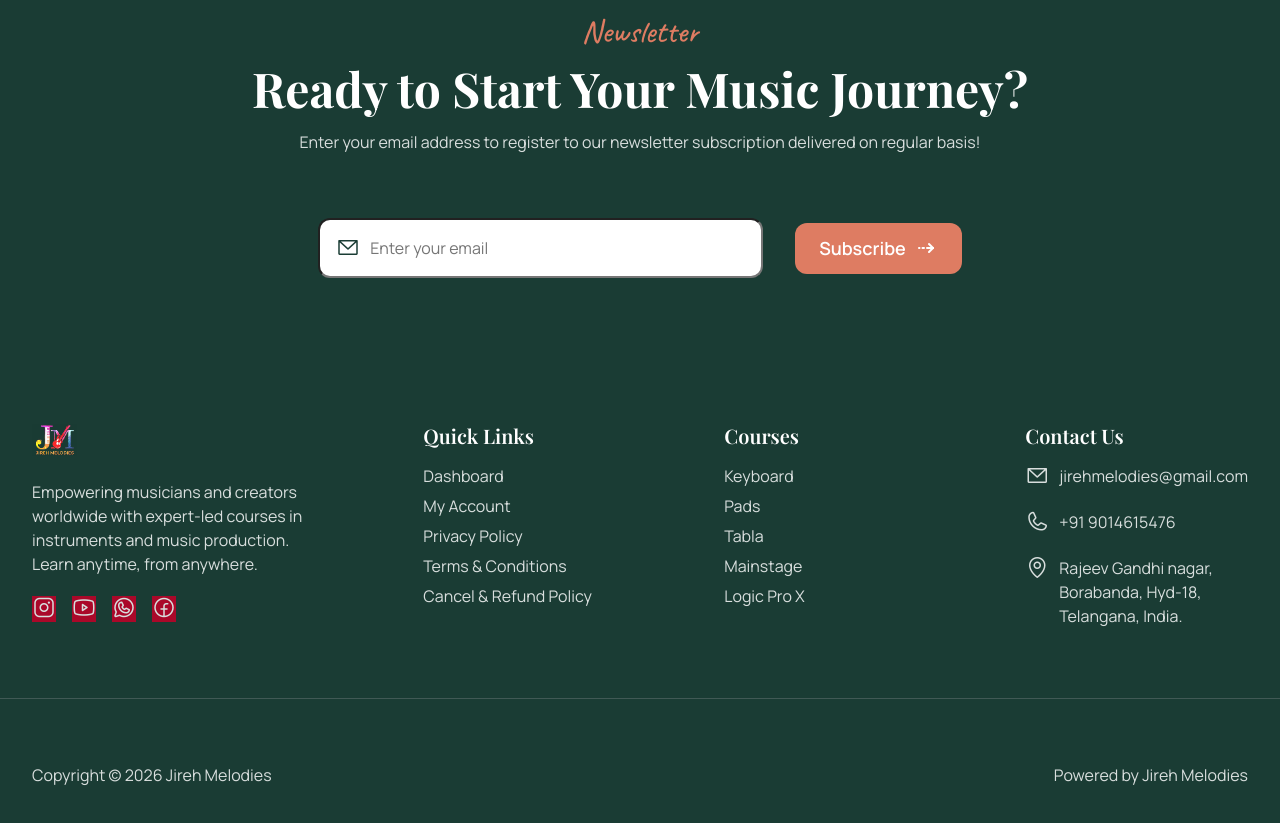
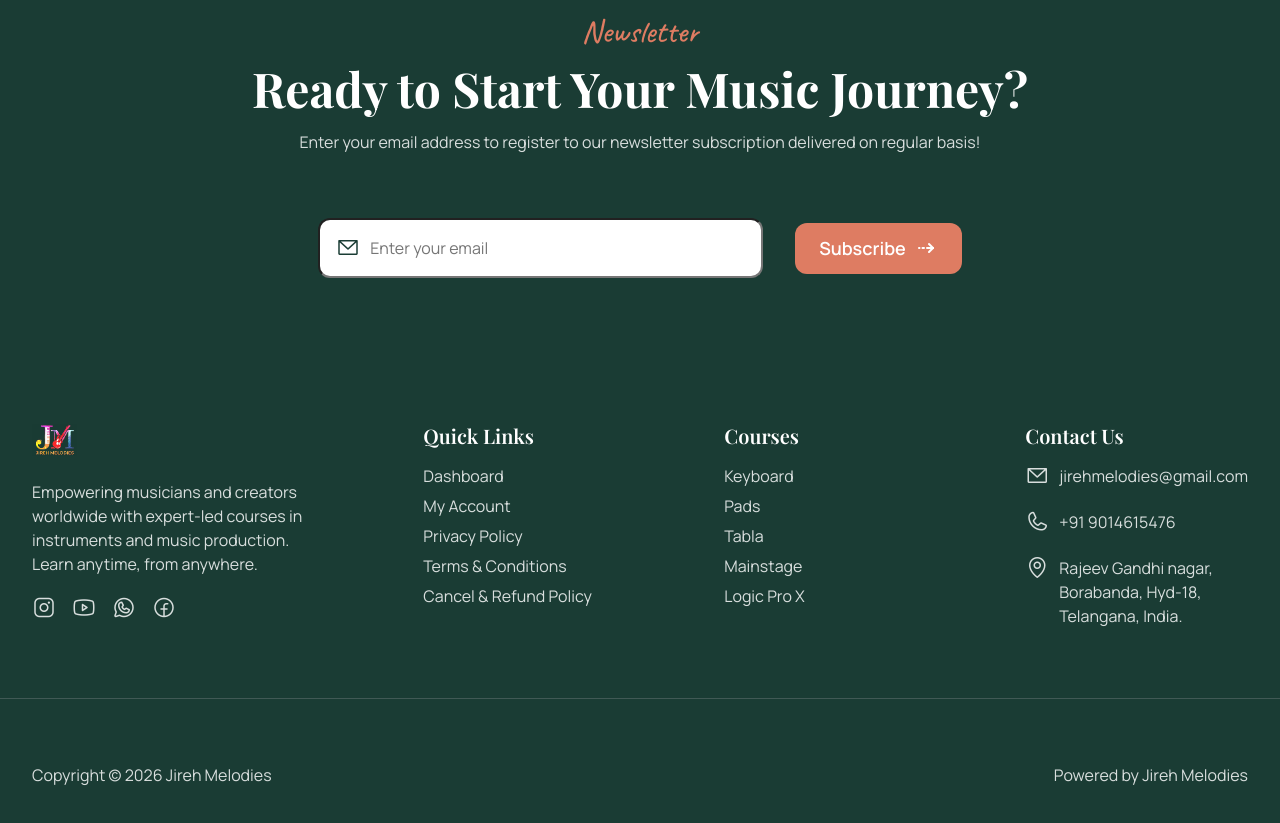
Before and after one commit to yehezekiel07/Jireh-Melodies, a plain HTML site: page index.html in a window 1280 px wide. Shown: the part 5434-6257 px from the top of the page. Drawn offline with nearby package versions, Linux system fonts and the light colour scheme; a web font is replaced by a local one.

Commit message:
Changes are saved

```diff
--- a/style.css
+++ b/style.css
@@ -755,7 +755,6 @@ nav .main-nav-list .active .main-nav-link {
 
 .social-link {
   text-decoration: none;
-  background-color: #aa0829;
 }
 
 .social-link-icon {
```
